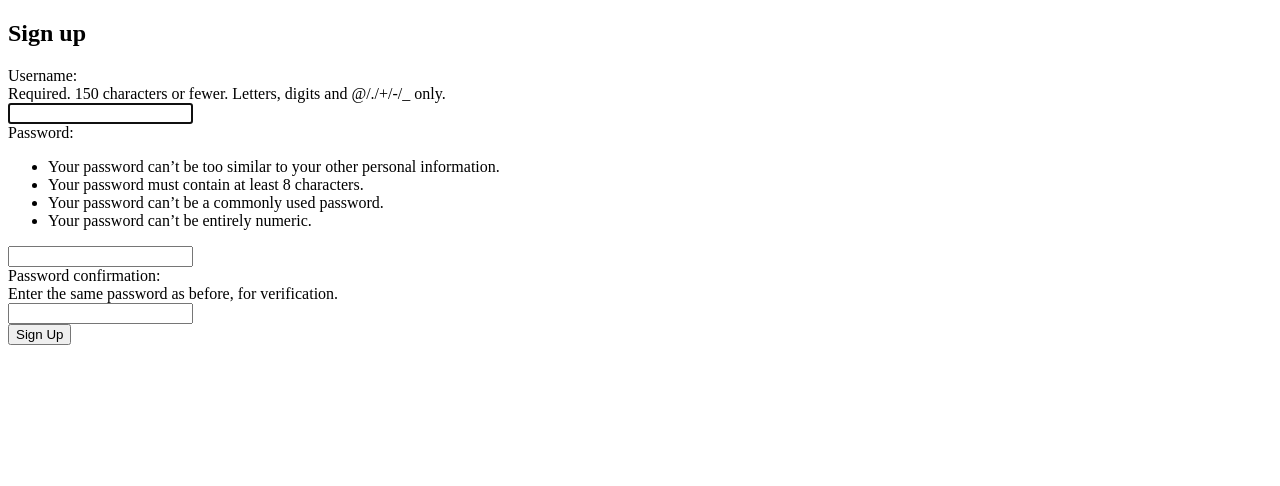
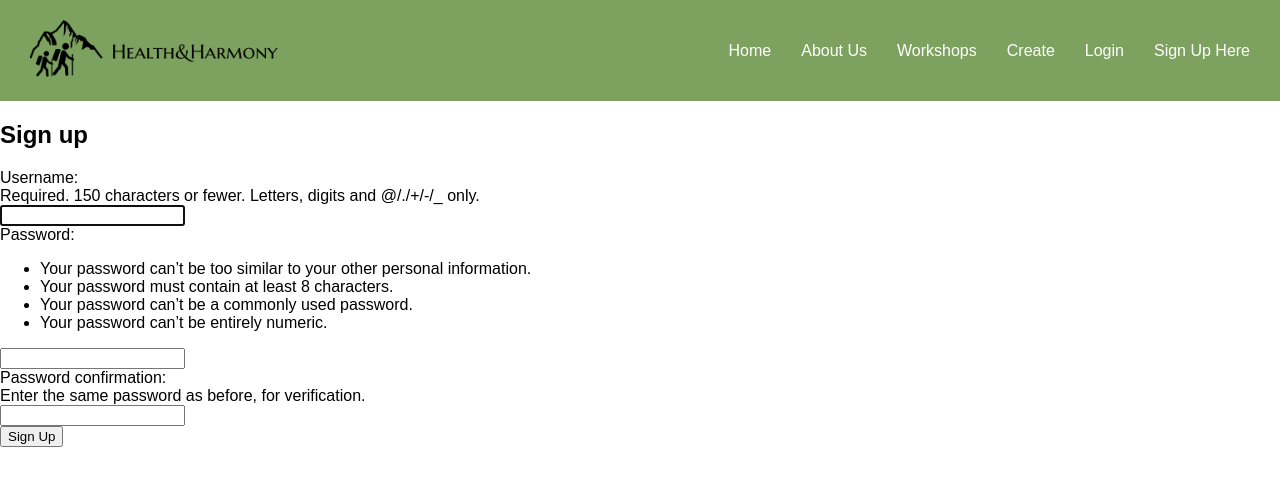
Before and after one commit to isobela/youCode, a Django app: page /accounts/signup/ in a window 1280 px wide. Shown: the top 486 px of the page. Run offline with Django 5.2, Linux system fonts and the light colour scheme.

Commit message:
worked on styling for sign up page

```diff
--- a/youcode/applet/templates/registration/signup.html
+++ b/youcode/applet/templates/registration/signup.html
@@ -4,6 +4,21 @@
 {% block title %}Sign Up{% endblock %}
 
 {% block content %}
+<div class="navbar">
+    <div>
+        <img src="/youcode/images/Logo.png" alt="Logo" class="logo">
+        <link rel="stylesheet" href="/youcode/applet/templates/styles.css">
+
+    </div>
+    <div class="nav-links">
+        <a href="#">Home</a>
+        <a href="#">About Us</a>
+        <a href="#">Workshops</a>
+        <a href="#">Create</a>
+        <a href="/youcode/applet/templates/registration/login.html">Login</a>
+        <a href="/youcode/applet/templates/registration/signup.html">Sign Up Here</a>
+    </div>
+</div>
 <h2>Sign up</h2>
 <form method="post">
   {% csrf_token %}
--- /dev/null
+++ b/youcode/applet/templates/styles.css
@@ -0,0 +1,103 @@
+body {
+    margin: 0;
+    padding: 0;
+    font-family: Arial, sans-serif;
+}
+.navbar {
+    display: flex;
+    justify-content: space-between;
+    align-items: center;
+    padding: 20px 30px;
+    background-color: #7DA25F;
+    color: #fff;
+}
+.logo {
+    width: 250px; /* Adjust as needed */
+    height: auto;
+}
+h1 {
+    margin: 0;
+    margin-left: 10px; /* Add margin to separate logo and title */
+}
+.nav-links {
+    display: flex;
+}
+.nav-links a {
+    color: #fff;
+    text-decoration: none;
+    margin-left: 30px;
+}
+.placeholder-image {
+    width: 100%;
+    height: 700px; /* Adjust height as needed */
+    background-image: url('/youcode/images/home_background.png'); /* Placeholder image URL */
+    background-size: cover;
+    background-position: center;
+    margin-top: 20px; /* Adjust margin as needed */
+    position: relative;
+}
+.search-bar-container {
+    position: absolute;
+    top: 50%;
+    left: 50%;
+    transform: translate(-50%, -50%);
+    width: 80%;
+    max-width: 400px;
+    display: flex;
+    flex-direction: column;
+    align-items: center;
+}
+.search-bar {
+    width: 100%;
+    background-color: #fff;
+    border-radius: 20px;
+    padding: 10px 20px;
+    box-shadow: 0 2px 4px rgba(0, 0, 0, 0.1);
+}
+.search-bar input {
+    width: 100%;
+    border: none;
+    outline: none;
+    padding: 5px 10px;
+    font-size: 16px;
+    border-radius: 10px;
+}
+.search-bar button {
+    background-color: #7DA25F;
+    color: #fff;
+    border: none;
+    padding: 5px 10px;
+    border-radius: 10px;
+    margin-top: 10px;
+    cursor: pointer;
+}
+.find-friends-text {
+    color: #FFFFFF;
+    text-align: center;
+    margin-bottom: 10px;
+    max-width: 400px;
+    margin-left: auto;
+    margin-right: auto;
+    word-wrap: break-word;
+}
+.upcoming-events {
+    text-align: center;
+    margin-top: 20px;
+}
+.event {
+    display: inline-block;
+    margin: 0 10px;
+    text-align: center;
+    transition: transform 0.3s; /* Add transition for smooth effect */
+}
+.event-image img {
+    width: 200px;
+    height: 150px;
+    cursor: pointer;
+}
+.event-label {
+    font-weight: bold;
+}
+.event:hover {
+    transform: scale(1.1); /* Scale up by 10% on hover */
+}
```
Also changed, not shown: youcode/applet/templates/home2.html (+7 -110 lines), youcode/applet/templates/register.html (deleted, +0 -20 lines).
